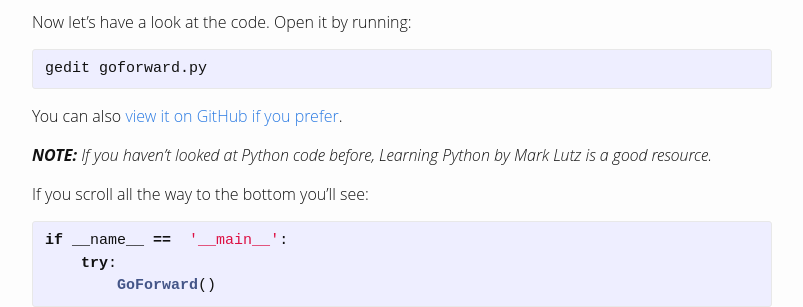
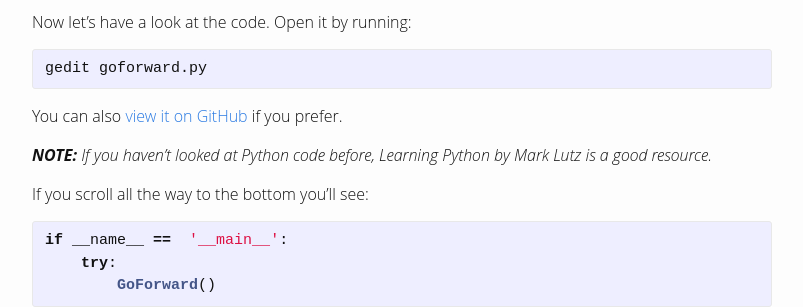
Before and after one commit to turtlebot/learn.turtlebot.com, a Jekyll site: the page built from _posts/2015-02-01-10.markdown, in a window 1280 px wide and 900 px high, scrolled down 859 px. Shown: the part 155-462 px from the top of the window, without its empty margins (238-1041 px from the left). Built offline with Jekyll 4.4.1, drawn with Linux system fonts in a browser that asks for light colours; nearby versions of some CDN libraries.

Commit message:
copy edit

```diff
--- a/_posts/2015-02-01-10.markdown
+++ b/_posts/2015-02-01-10.markdown
@@ -32,7 +32,7 @@ Now let’s have a look at the code. Open it by running:
 gedit goforward.py
 {% endhighlight %}
 
-You can also [view it on GitHub if you prefer](https://github.com/markwsilliman/turtlebot/blob/master/goforward.py).
+You can also [view it on GitHub](https://github.com/markwsilliman/turtlebot/blob/master/goforward.py) if you prefer.
 
 ***NOTE:** If you haven’t looked at Python code before, Learning Python by Mark Lutz is a good resource.*
 
```
